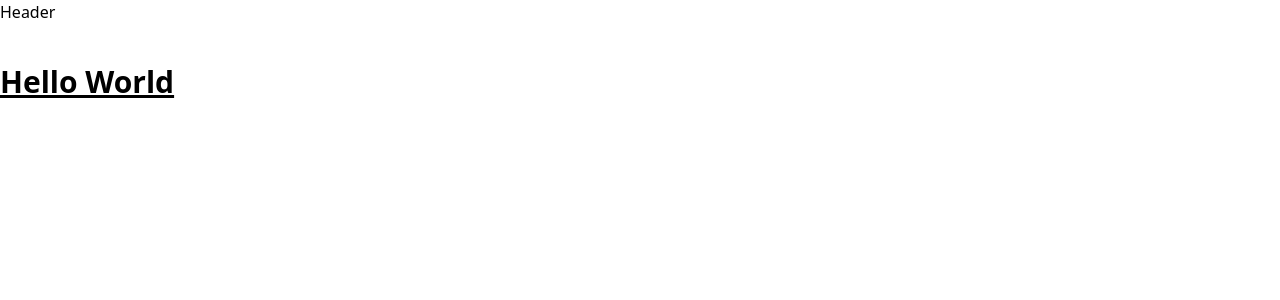
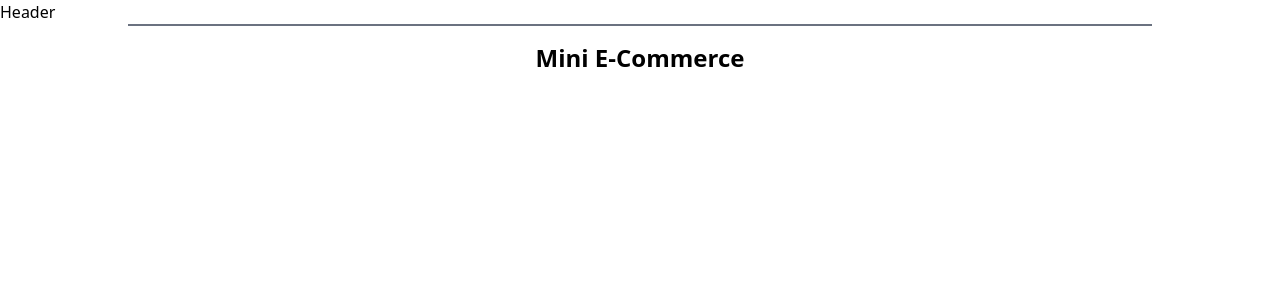
Before and after one commit to BerDavoglio/adx_front_public, a Nuxt app: page / in a window 1280 px wide. Shown: the top 300 px of the page. Built offline with nearby package versions, Linux system fonts and the light colour scheme.

Commit message:
Create file structure for the project

```diff
--- a/layouts/default.vue
+++ b/layouts/default.vue
@@ -1,13 +1,10 @@
 <template>
   <div>
-    <div class="mb-10">Header</div>
+    <div>Header</div>
+    <div class="h-0.5 bg-gray-500 w-[80%] mx-auto mb-4" />
     <slot />
   </div>
 </template>
 
-<script>
+<script setup>
 </script>
-
-<style scoped>
-
-</style>
--- a/pages/index.vue
+++ b/pages/index.vue
@@ -1,12 +1,8 @@
 <template>
   <div>
-    <div class="text-3xl font-bold underline">Hello World</div>
+    <div class="text-2xl font-bold mx-auto w-fit">Mini E-Commerce</div>
   </div>
 </template>
 
-<script>
+<script setup>
 </script>
-
-<style scoped>
-
-</style>
--- a/pages/products/[id].vue
+++ b/pages/products/[id].vue
@@ -1,13 +1,9 @@
 <template>
   <div>
-
+    {{ id }}
   </div>
 </template>
 
-<script>
-  export default {}
+<script setup>
+const { id } = useRoute().params
 </script>
-
-<style scoped>
-
-</style>
--- a/pages/products/index.vue
+++ b/pages/products/index.vue
@@ -7,7 +7,3 @@
 <script>
   export default {}
 </script>
-
-<style scoped>
-
-</style>
--- a/tailwind.config.js
+++ b/tailwind.config.js
@@ -6,7 +6,6 @@ module.exports = {
     "./pages/**/*.vue",
     "./plugins/**/*.{js,ts}",
     "./nuxt.config.{js,ts}",
-    "./app.vue",
   ],
   theme: {
     extend: {},
```
Also changed, not shown: pages/cart/index.vue (+1 -6 lines).
